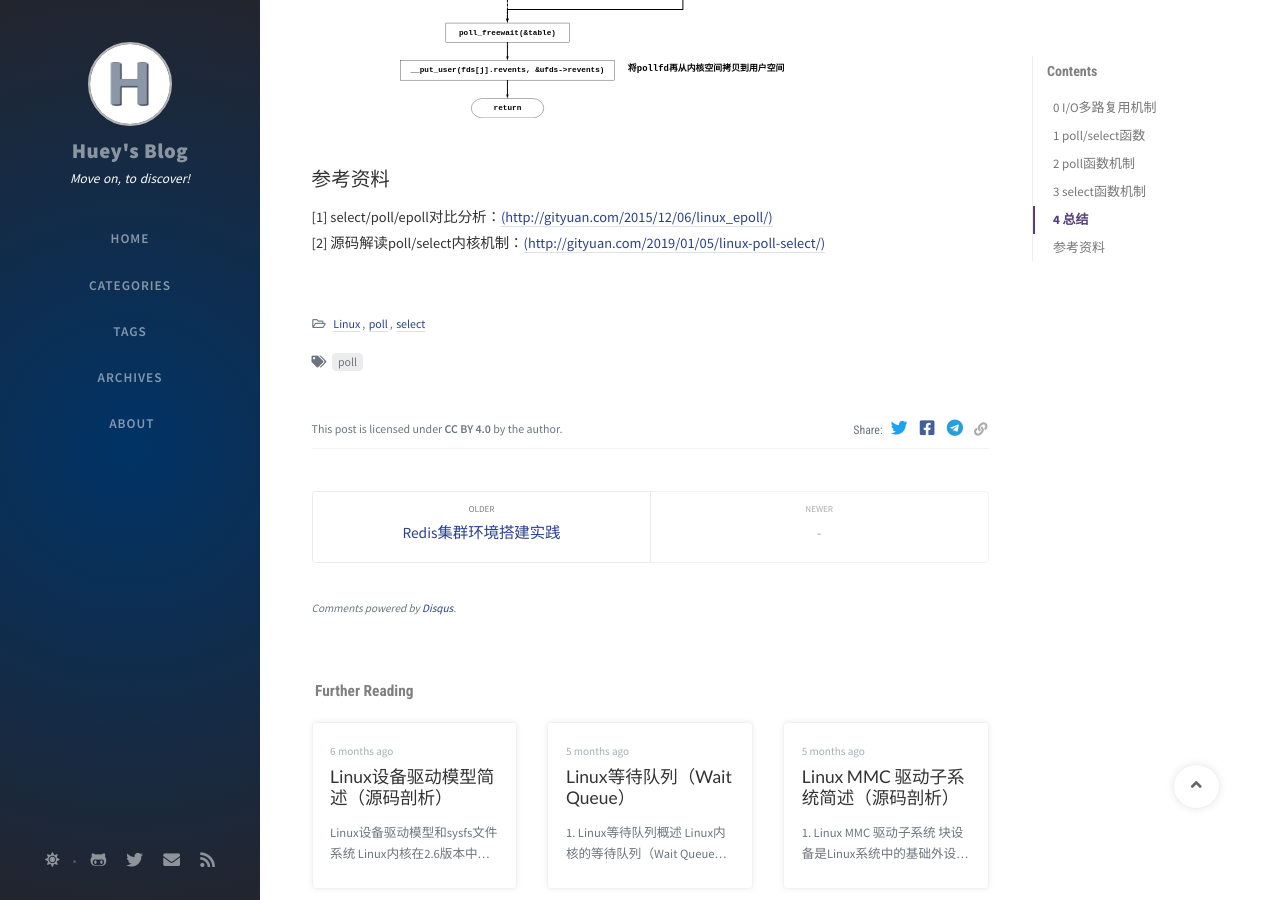
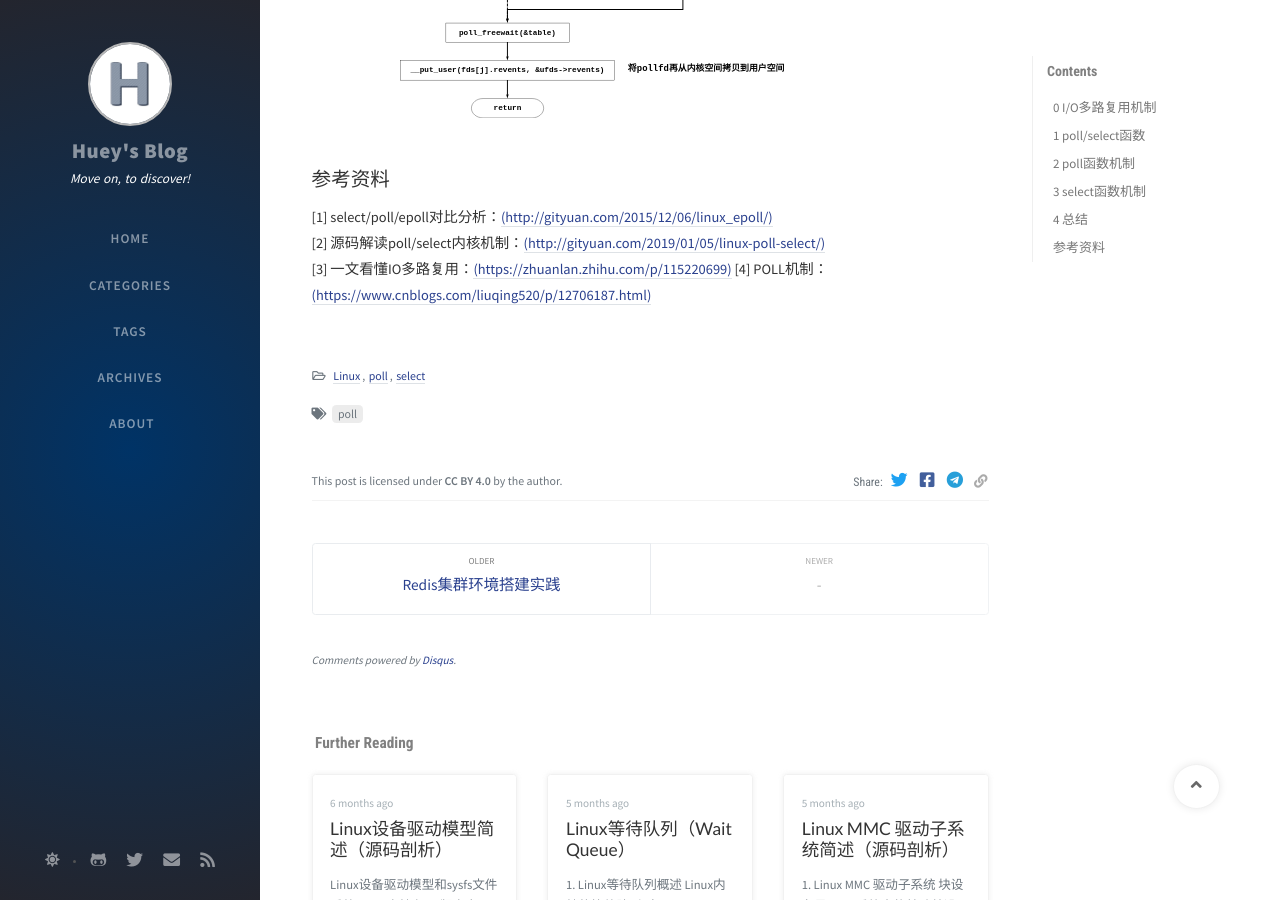
Before and after one commit to hughesxu/hughesxu.github.io, a Jekyll site: the page built from _posts/2021-01-16-Linux_poll_select.markdown, in a window 1280 px wide and 900 px high, scrolled down 10228 px. Built offline with Jekyll 4.4.1, drawn with Linux system fonts in a browser that asks for light colours; nearby versions of some CDN libraries; comment, search, counter and statistics services are not loaded.

Commit message:
_posts: update 2021-01-16-Linux_poll_select.markdown

```diff
--- a/_posts/2021-01-16-Linux_poll_select.markdown
+++ b/_posts/2021-01-16-Linux_poll_select.markdown
@@ -430,3 +430,5 @@ static int compat_core_sys_select(int n, compat_ulong_t __user *inp,
 ## 参考资料
 [1] select/poll/epoll对比分析：[(http://gityuan.com/2015/12/06/linux_epoll/)](http://gityuan.com/2015/12/06/linux_epoll/)
 [2] 源码解读poll/select内核机制：[(http://gityuan.com/2019/01/05/linux-poll-select/)](http://gityuan.com/2019/01/05/linux-poll-select/)
+[3] 一文看懂IO多路复用：[(https://zhuanlan.zhihu.com/p/115220699)](https://zhuanlan.zhihu.com/p/115220699)
+[4] POLL机制：[(https://www.cnblogs.com/liuqing520/p/12706187.html)](https://www.cnblogs.com/liuqing520/p/12706187.html)
```
